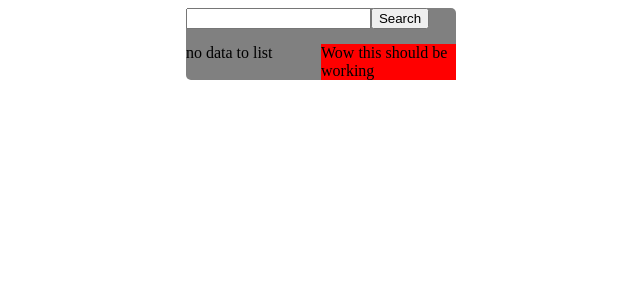
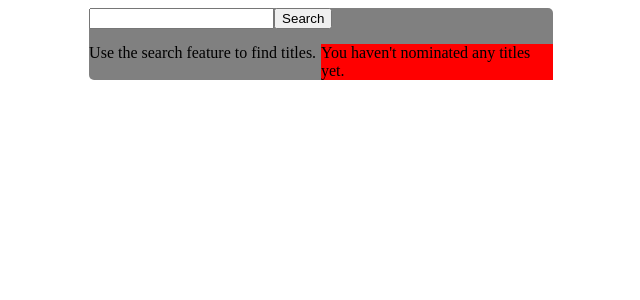
Before and after one commit to bitterhippo/shopifyfrontend, a React (Create React App) app: page / in a window 1280 px wide. Shown: the top 300 px of the page, without its empty margins (319-959 px from the left). Built offline with nearby package versions, Linux system fonts and the light colour scheme.

Commit message:
Passing nomination handler to listItems

```diff
--- a/src/Components/List/List.js
+++ b/src/Components/List/List.js
@@ -3,17 +3,22 @@ import React from 'react';
 //Subcomponents
 import ListItem from './ListItem';
 
-const List = ({ searchData }) => {
+const List = props => {
+
+  console.log(props)
+
+  const { title, year, onNomination } = props.searchData;
 
   return (
     <div style={styles.list}>
       {
-        searchData !== ''
+        props.searchData !== ''
           ? <ListItem
-            title={searchData.Title}
-            date={searchData.Year}
+            title={props.searchData.Title}
+            year={props.searchData.Year}
+            nominationHandler={onNomination}
           />
-          : 'no data to list'
+          : 'Use the search feature to find titles.'
       }
     </div>
   )
--- a/src/Components/List/ListItem.js
+++ b/src/Components/List/ListItem.js
@@ -1,11 +1,12 @@
 import React from 'react';
 
-const ListItem = ({ title, year }) => {
+const ListItem = ({ title, year, nominationHandler }) => {
 
   return (
     <div style={styles.listItem}>
-      <h1>{title}</h1>
-      <h1>{year}</h1>
+      <h1>{title} ({year})</h1>
+      <button onClick={nominationHandler({ filmName: title, filmYear: year })}>
+        Nominate</button>
     </div>
   )
 };
@@ -14,6 +15,8 @@ export default ListItem;
 
 const styles = {
   listItem: {
-    backgroundColor: 'green'
+    backgroundColor: 'green',
+    display: 'flex',
+    flexDirection: 'row'
   }
 }
--- a/src/Components/Screens/Display.js
+++ b/src/Components/Screens/Display.js
@@ -10,9 +10,11 @@ import Card from '../PPC/Card';
 import API from '../../API/API';
 
 const Display = props => {
+
   //State Managment
   const [searchBarValue, setSearchBarValue] = useState('');
   const [searchedValue, setSearchedValue] = useState('');
+  const [nominated, setNominated] = useState([]);
 
   console.log(searchedValue)
 
@@ -28,6 +30,7 @@ const Display = props => {
       <div style={styles.dualBoxWrapper}>
         <List
           searchData={searchedValue}
+          onNomination={setNominated}
         />
         <SelectedBar />
       </div>
--- a/src/Components/SelectedList/SelectedList.js
+++ b/src/Components/SelectedList/SelectedList.js
@@ -3,7 +3,7 @@ import React from 'react';
 const SelectedList = props => {
   return (
     <div style={styles.box}>
-      Wow this should be working
+      You haven't nominated any titles yet.
     </div>
   )
 };
```
